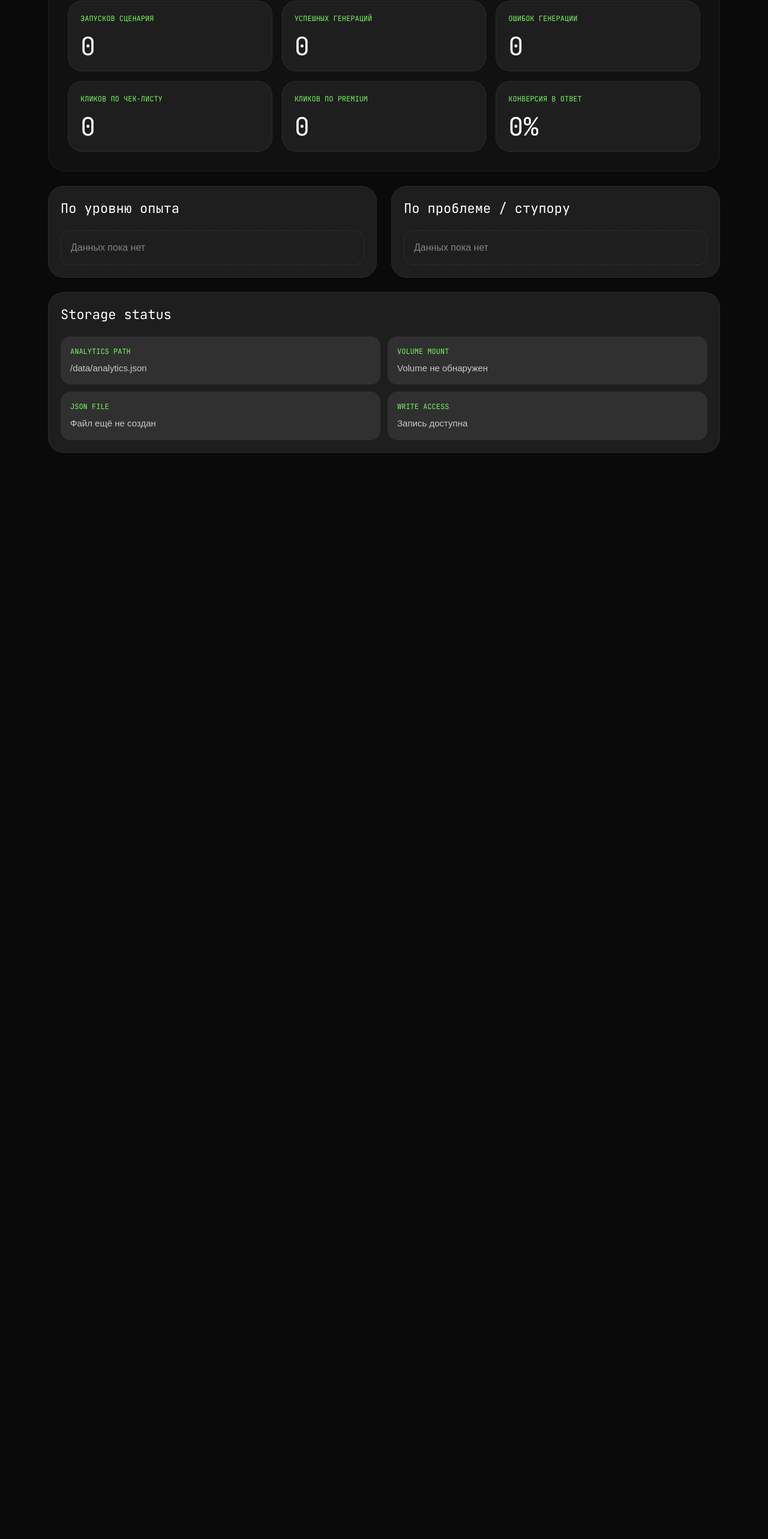
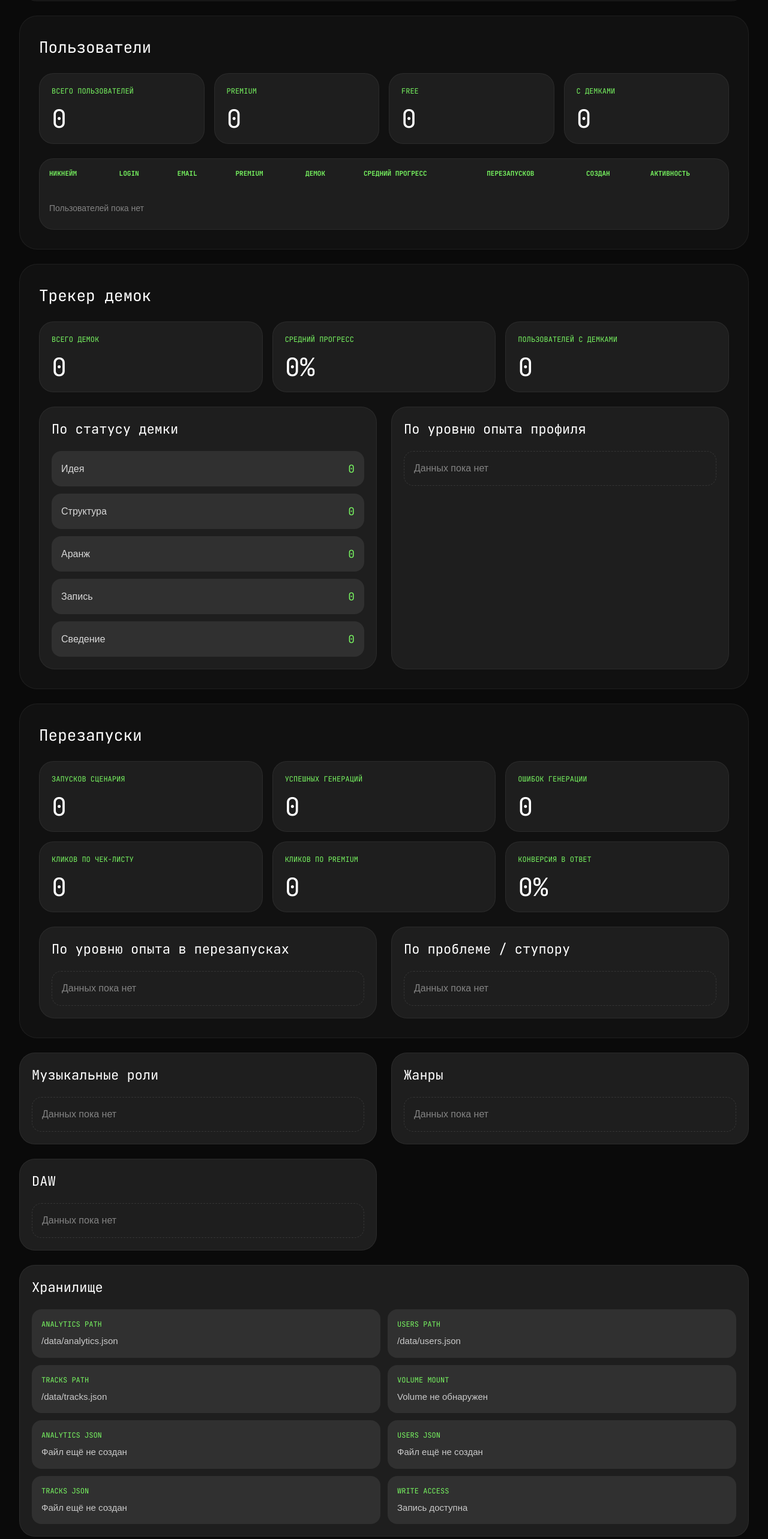
Before and after one commit to nikdiknik/808-site, a Next.js app: page /admin/analytics in a window 1280 px wide. Shown: the part 220-2786 px from the top of the page at 60% size. Before the commit the page ends 999 px from the top, so only its background shows below. Built offline with nearby package versions, Linux system fonts and the light colour scheme; a web font is replaced by a local one.

Commit message:
Expand admin analytics dashboard

```diff
--- a/app/admin/analytics/page.tsx
+++ b/app/admin/analytics/page.tsx
@@ -2,6 +2,10 @@ import Link from "next/link";
 
 import { getAnalyticsSnapshot, getAnalyticsStorageInfo } from "@/lib/analytics";
 import { experienceLabels, problemLabels, type ExperienceId, type ProblemId } from "@/lib/options";
+import { dawOptions, genreOptions, roleOptions } from "@/lib/profile-options";
+import { getAllTracksSnapshot, getTracksStorageInfo, type Track } from "@/lib/tracks";
+import { trackStatusLabels, trackStatuses } from "@/lib/track-options";
+import { getUserProfilesSnapshot, getUsersStorageInfo, type UserProfile } from "@/lib/users";
 
 export const dynamic = "force-dynamic";
 
@@ -19,6 +23,29 @@ function formatDate(value: string) {
     dateStyle: "medium",
     timeStyle: "short",
   }).format(new Date(value));
+}
+
+function getAverageProgress(tracks: Track[]) {
+  if (!tracks.length) return 0;
+  return Math.round(tracks.reduce((sum, track) => sum + track.progressPercent, 0) / tracks.length);
+}
+
+function getLastActivity(profile: UserProfile, tracks: Track[]) {
+  const latestTrackUpdate = tracks.reduce((latest, track) => {
+    const updatedAt = Date.parse(track.updatedAt);
+    return Number.isFinite(updatedAt) && updatedAt > latest ? updatedAt : latest;
+  }, 0);
+  return latestTrackUpdate ? new Date(latestTrackUpdate).toISOString() : profile.createdAt;
+}
+
+function makeRows<T extends string>(values: readonly T[], selected: T[]) {
+  return values
+    .map((value) => ({
+      label: value,
+      value: selected.filter((item) => item === value).length,
+    }))
+    .filter((row) => row.value > 0)
+    .sort((a, b) => b.value - a.value);
 }
 
 function StatCard({ label, value }: { label: string; value: number | string }) {
@@ -56,16 +83,66 @@ function Breakdown({
   );
 }
 
+function StorageCard({ label, value }: { label: string; value: string }) {
+  return (
+    <div className="rounded-[16px] bg-[#303030] p-4">
+      <p className="heading-font text-[12px] uppercase text-[#78F761]">{label}</p>
+      <p className="mt-2 break-all text-[#C9C9C9]">{value}</p>
+    </div>
+  );
+}
+
 export default async function AnalyticsPage() {
-  const [analytics, storageInfo] = await Promise.all([getAnalyticsSnapshot(), getAnalyticsStorageInfo()]);
+  const [analytics, analyticsStorage, users, usersStorage, tracks, tracksStorage] = await Promise.all([
+    getAnalyticsSnapshot(),
+    getAnalyticsStorageInfo(),
+    getUserProfilesSnapshot(),
+    getUsersStorageInfo(),
+    getAllTracksSnapshot(),
+    getTracksStorageInfo(),
+  ]);
+
+  const tracksByUser = new Map<string, Track[]>();
+  tracks.forEach((track) => {
+    tracksByUser.set(track.userId, [...(tracksByUser.get(track.userId) || []), track]);
+  });
+
   const totalRequests = analytics.totals.started;
   const successfulRequests = analytics.totals.completed;
   const conversionRate = totalRequests ? Math.round((successfulRequests / totalRequests) * 100) : 0;
+  const premiumUsers = users.filter((user) => user.isPremium).length;
+  const usersWithTracks = users.filter((user) => (tracksByUser.get(user.id) || []).length > 0).length;
+  const averageTrackProgress = getAverageProgress(tracks);
+
+  const userRows = users
+    .map((user) => {
+      const userTracks = tracksByUser.get(user.id) || [];
+      return {
+        user,
+        tracks: userTracks,
+        averageProgress: getAverageProgress(userTracks),
+        lastActivity: getLastActivity(user, userTracks),
+      };
+    })
+    .sort((first, second) => Date.parse(second.lastActivity) - Date.parse(first.lastActivity));
+
+  const trackStatusRows = trackStatuses.map((status) => ({
+    label: trackStatusLabels[status],
+    value: tracks.filter((track) => track.status === status).length,
+  }));
 
   const experienceRows = Object.entries(analytics.byExperience)
     .map(([key, value]) => ({
       label: experienceLabels[key as ExperienceId],
       value: value || 0,
+    }))
+    .filter((row) => row.value > 0)
+    .sort((a, b) => b.value - a.value);
+
+  const profileExperienceRows = Object.entries(experienceLabels)
+    .map(([key, label]) => ({
+      label,
+      value: users.filter((user) => user.experience === key).length,
     }))
     .filter((row) => row.value > 0)
     .sort((a, b) => b.value - a.value);
@@ -80,7 +157,7 @@ export default async function AnalyticsPage() {
 
   return (
     <main className="min-h-screen bg-[#0A0A0A] px-4 py-6 text-white sm:px-8">
-      <div className="mx-auto max-w-[1120px]">
+      <div className="mx-auto max-w-[1240px]">
         <div className="rounded-[30px] border border-white/6 bg-[#111111] p-5 md:p-8">
           <p className="heading-font text-[12px] uppercase text-[#78F761]">808 Демок / analytics</p>
           <div className="mt-4 flex flex-col gap-4 md:flex-row md:items-end md:justify-between">
@@ -89,45 +166,119 @@ export default async function AnalyticsPage() {
               <p className="mt-3 text-[17px] text-[#C9C9C9]">Последнее событие: {formatDate(analytics.lastUpdatedAt)}</p>
             </div>
             <Link
-              href="/"
+              href="/app"
               className="inline-flex min-h-[48px] items-center justify-center rounded-full bg-[#303030] px-5 text-[15px] font-bold text-white"
             >
               Вернуться на сайт
             </Link>
           </div>
+        </div>
 
-          <div className="mt-8 grid gap-4 sm:grid-cols-2 lg:grid-cols-3">
+        <section className="mt-6 rounded-[30px] border border-white/6 bg-[#111111] p-5 md:p-8">
+          <h2 className="heading-font text-[26px] text-white">Пользователи</h2>
+          <div className="mt-6 grid gap-4 sm:grid-cols-2 lg:grid-cols-4">
+            <StatCard label="Всего пользователей" value={users.length} />
+            <StatCard label="Premium" value={premiumUsers} />
+            <StatCard label="Free" value={users.length - premiumUsers} />
+            <StatCard label="С демками" value={usersWithTracks} />
+          </div>
+
+          <div className="mt-6 overflow-x-auto rounded-[24px] border border-white/6 bg-[#1E1E1E]">
+            <table className="min-w-[1080px] w-full border-collapse text-left text-[14px] text-[#D8D8D8]">
+              <thead className="heading-font text-[11px] uppercase text-[#78F761]">
+                <tr>
+                  <th className="px-4 py-4">Никнейм</th>
+                  <th className="px-4 py-4">Login</th>
+                  <th className="px-4 py-4">Email</th>
+                  <th className="px-4 py-4">Premium</th>
+                  <th className="px-4 py-4">Демок</th>
+                  <th className="px-4 py-4">Средний прогресс</th>
+                  <th className="px-4 py-4">Перезапусков</th>
+                  <th className="px-4 py-4">Создан</th>
+                  <th className="px-4 py-4">Активность</th>
+                </tr>
+              </thead>
+              <tbody>
+                {userRows.length ? (
+                  userRows.map(({ user, tracks: userTracks, averageProgress, lastActivity }) => (
+                    <tr key={user.id} className="border-t border-white/6">
+                      <td className="px-4 py-4 text-white">{user.name || "Не заполнено"}</td>
+                      <td className="px-4 py-4">{user.login}</td>
+                      <td className="px-4 py-4">{user.email}</td>
+                      <td className="px-4 py-4">{user.isPremium ? "Да" : "Нет"}</td>
+                      <td className="px-4 py-4">{userTracks.length}</td>
+                      <td className="px-4 py-4">{averageProgress}%</td>
+                      <td className="px-4 py-4">{user.restartCount}</td>
+                      <td className="px-4 py-4">{formatDate(user.createdAt)}</td>
+                      <td className="px-4 py-4">{formatDate(lastActivity)}</td>
+                    </tr>
+                  ))
+                ) : (
+                  <tr>
+                    <td colSpan={9} className="px-4 py-6 text-[#838383]">
+                      Пользователей пока нет
+                    </td>
+                  </tr>
+                )}
+              </tbody>
+            </table>
+          </div>
+        </section>
+
+        <section className="mt-6 rounded-[30px] border border-white/6 bg-[#111111] p-5 md:p-8">
+          <h2 className="heading-font text-[26px] text-white">Трекер демок</h2>
+          <div className="mt-6 grid gap-4 sm:grid-cols-2 lg:grid-cols-3">
+            <StatCard label="Всего демок" value={tracks.length} />
+            <StatCard label="Средний прогресс" value={`${averageTrackProgress}%`} />
+            <StatCard label="Пользователей с демками" value={usersWithTracks} />
+          </div>
+          <div className="mt-6 grid gap-6 lg:grid-cols-2">
+            <Breakdown title="По статусу демки" rows={trackStatusRows} />
+            <Breakdown
+              title="По уровню опыта профиля"
+              rows={profileExperienceRows}
+            />
+          </div>
+        </section>
+
+        <section className="mt-6 rounded-[30px] border border-white/6 bg-[#111111] p-5 md:p-8">
+          <h2 className="heading-font text-[26px] text-white">Перезапуски</h2>
+          <div className="mt-6 grid gap-4 sm:grid-cols-2 lg:grid-cols-3">
             {Object.entries(metricLabels).map(([key, label]) => (
               <StatCard key={key} label={label} value={analytics.totals[key as keyof typeof metricLabels]} />
             ))}
             <StatCard label="Конверсия в ответ" value={`${conversionRate}%`} />
           </div>
-        </div>
+          <div className="mt-6 grid gap-6 lg:grid-cols-2">
+            <Breakdown title="По уровню опыта в перезапусках" rows={experienceRows} />
+            <Breakdown title="По проблеме / ступору" rows={problemRows} />
+          </div>
+        </section>
 
         <div className="mt-6 grid gap-6 lg:grid-cols-2">
-          <Breakdown title="По уровню опыта" rows={experienceRows} />
-          <Breakdown title="По проблеме / ступору" rows={problemRows} />
+          <Breakdown title="Музыкальные роли" rows={makeRows(roleOptions, users.flatMap((user) => user.roles))} />
+          <Breakdown title="Жанры" rows={makeRows(genreOptions, users.flatMap((user) => user.genres))} />
+          <Breakdown title="DAW" rows={makeRows(dawOptions, users.flatMap((user) => user.daw))} />
         </div>
 
         <section className="mt-6 rounded-[26px] border border-white/6 bg-[#1E1E1E] p-5">
-          <h2 className="heading-font text-[22px] text-white">Storage status</h2>
-          <div className="mt-5 grid gap-3 text-[15px] text-[#C9C9C9] md:grid-cols-2">
-            <div className="rounded-[16px] bg-[#303030] p-4">
-              <p className="heading-font text-[12px] uppercase text-[#78F761]">analytics path</p>
-              <p className="mt-2 break-all">{storageInfo.analyticsPath}</p>
-            </div>
-            <div className="rounded-[16px] bg-[#303030] p-4">
-              <p className="heading-font text-[12px] uppercase text-[#78F761]">volume mount</p>
-              <p className="mt-2 break-all">{storageInfo.mountPath || "Volume не обнаружен"}</p>
-            </div>
-            <div className="rounded-[16px] bg-[#303030] p-4">
-              <p className="heading-font text-[12px] uppercase text-[#78F761]">json file</p>
-              <p className="mt-2">{storageInfo.fileExists ? "Файл найден" : "Файл ещё не создан"}</p>
-            </div>
-            <div className="rounded-[16px] bg-[#303030] p-4">
-              <p className="heading-font text-[12px] uppercase text-[#78F761]">write access</p>
-              <p className="mt-2">{storageInfo.directoryWritable ? "Запись доступна" : "Нет доступа к записи"}</p>
-            </div>
+          <h2 className="heading-font text-[22px] text-white">Хранилище</h2>
+          <div className="mt-5 grid gap-3 text-[15px] md:grid-cols-2">
+            <StorageCard label="analytics path" value={analyticsStorage.analyticsPath} />
+            <StorageCard label="users path" value={usersStorage.usersPath} />
+            <StorageCard label="tracks path" value={tracksStorage.tracksPath} />
+            <StorageCard label="volume mount" value={analyticsStorage.mountPath || "Volume не обнаружен"} />
+            <StorageCard label="analytics json" value={analyticsStorage.fileExists ? "Файл найден" : "Файл ещё не создан"} />
+            <StorageCard label="users json" value={usersStorage.fileExists ? "Файл найден" : "Файл ещё не создан"} />
+            <StorageCard label="tracks json" value={tracksStorage.fileExists ? "Файл найден" : "Файл ещё не создан"} />
+            <StorageCard
+              label="write access"
+              value={
+                analyticsStorage.directoryWritable && usersStorage.directoryWritable && tracksStorage.directoryWritable
+                  ? "Запись доступна"
+                  : "Есть проблема с записью"
+              }
+            />
           </div>
         </section>
       </div>
--- a/lib/tracks.ts
+++ b/lib/tracks.ts
@@ -1,4 +1,5 @@
 import { randomUUID } from "node:crypto";
+import { existsSync } from "node:fs";
 import { access, mkdir, readFile, writeFile } from "node:fs/promises";
 import { constants } from "node:fs";
 import path from "node:path";
@@ -61,6 +62,12 @@ type TracksData = {
   tracks: Record<string, Track>;
 };
 
+export type TracksStorageInfo = {
+  tracksPath: string;
+  fileExists: boolean;
+  directoryWritable: boolean;
+};
+
 export const createTrackSchema = z.object({
   title: z.string().trim().min(1, "Добавь название демки").max(120),
   subtitle: z.string().trim().max(180).optional().default(""),
@@ -99,6 +106,16 @@ async function saveTracks(data: TracksData): Promise<void> {
   await mkdir(path.dirname(tracksPath), { recursive: true });
   await access(path.dirname(tracksPath), constants.W_OK);
   await writeFile(tracksPath, JSON.stringify(data, null, 2), "utf8");
+}
+
+async function canWriteDirectory(directory: string): Promise<boolean> {
+  try {
+    await mkdir(directory, { recursive: true });
+    await access(directory, constants.W_OK);
+    return true;
+  } catch {
+    return false;
+  }
 }
 
 function makeItems(titles: string[]): TrackProgressItem[] {
@@ -316,6 +333,22 @@ export async function getUserTracks(user: AppUser): Promise<Track[]> {
     .sort((first, second) => Date.parse(second.updatedAt) - Date.parse(first.updatedAt));
 }
 
+export async function getAllTracksSnapshot(): Promise<Track[]> {
+  const data = await loadTracks();
+  return Object.values(data.tracks)
+    .map((track) => recalculateTrackProgress(track))
+    .sort((first, second) => Date.parse(second.updatedAt) - Date.parse(first.updatedAt));
+}
+
+export async function getTracksStorageInfo(): Promise<TracksStorageInfo> {
+  const tracksPath = getTracksPath();
+  return {
+    tracksPath,
+    fileExists: existsSync(tracksPath),
+    directoryWritable: await canWriteDirectory(path.dirname(tracksPath)),
+  };
+}
+
 export async function getUserTrack(user: AppUser, trackId: string): Promise<Track | null> {
   const data = await loadTracks();
   const track = data.tracks[trackId];
--- a/lib/users.ts
+++ b/lib/users.ts
@@ -1,3 +1,4 @@
+import { existsSync } from "node:fs";
 import { access, mkdir, readFile, writeFile } from "node:fs/promises";
 import { constants } from "node:fs";
 import { randomBytes, scryptSync, timingSafeEqual } from "node:crypto";
@@ -47,6 +48,12 @@ type UsersData = {
   credentials: Record<string, PasswordCredential>;
 };
 
+export type UsersStorageInfo = {
+  usersPath: string;
+  fileExists: boolean;
+  directoryWritable: boolean;
+};
+
 const defaultUsersData: UsersData = {
   users: {},
   credentials: {},
@@ -72,6 +79,16 @@ async function saveUsers(data: UsersData): Promise<void> {
   await mkdir(path.dirname(usersPath), { recursive: true });
   await access(path.dirname(usersPath), constants.W_OK);
   await writeFile(usersPath, JSON.stringify(data, null, 2), "utf8");
+}
+
+async function canWriteDirectory(directory: string): Promise<boolean> {
+  try {
+    await mkdir(directory, { recursive: true });
+    await access(directory, constants.W_OK);
+    return true;
+  } catch {
+    return false;
+  }
 }
 
 function createAvatarUrl(userId: string) {
@@ -118,6 +135,28 @@ export async function ensureUserProfile(user: AppUser): Promise<UserProfile> {
   data.users[user.id] = profile;
   await saveUsers(data);
   return profile;
+}
+
+export async function getUserProfilesSnapshot(): Promise<UserProfile[]> {
+  const data = await loadUsers();
+  return Object.values(data.users).map((profile) => ({
+    ...profile,
+    login: profile.login || profile.email,
+    avatarUrl: profile.avatarUrl || createAvatarUrl(profile.id),
+    roles: profile.roles || [],
+    genres: profile.genres || [],
+    daw: profile.daw || [],
+    demos: profile.demos || [],
+  }));
+}
+
+export async function getUsersStorageInfo(): Promise<UsersStorageInfo> {
+  const usersPath = getUsersPath();
+  return {
+    usersPath,
+    fileExists: existsSync(usersPath),
+    directoryWritable: await canWriteDirectory(path.dirname(usersPath)),
+  };
 }
 
 export async function updateUserProfile(user: AppUser, update: z.infer<typeof profileUpdateSchema>): Promise<UserProfile> {
```
